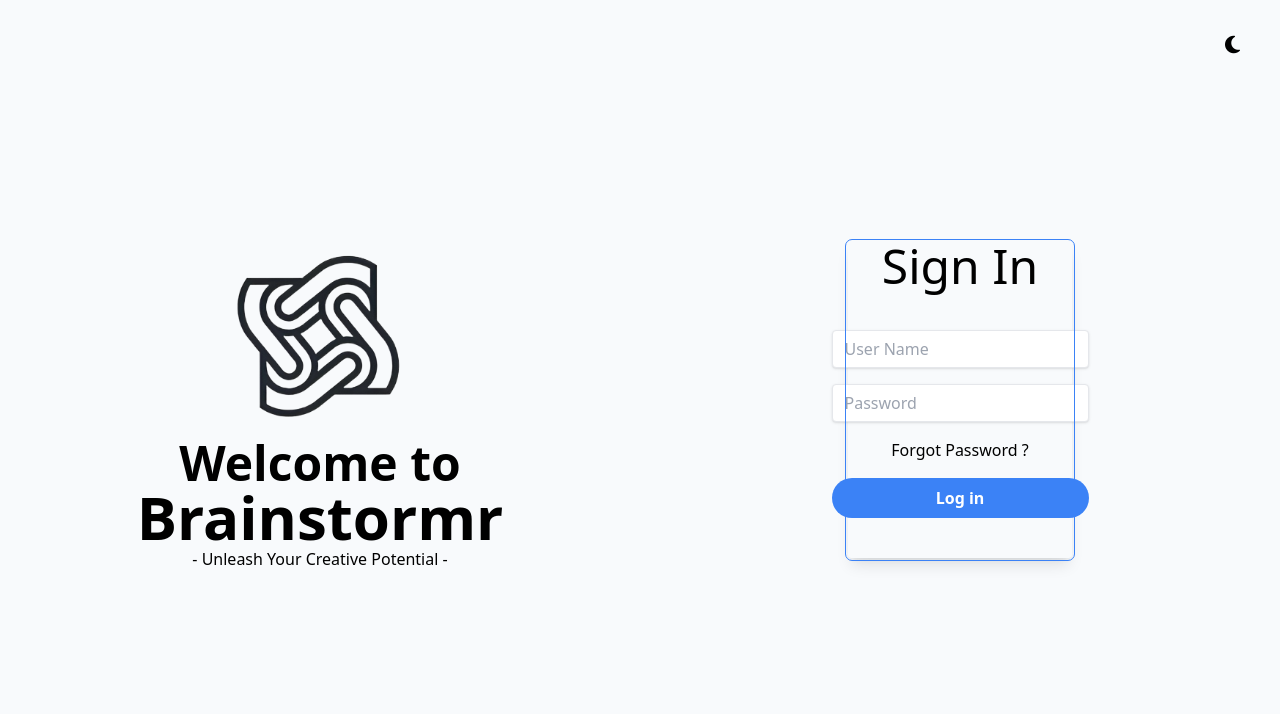
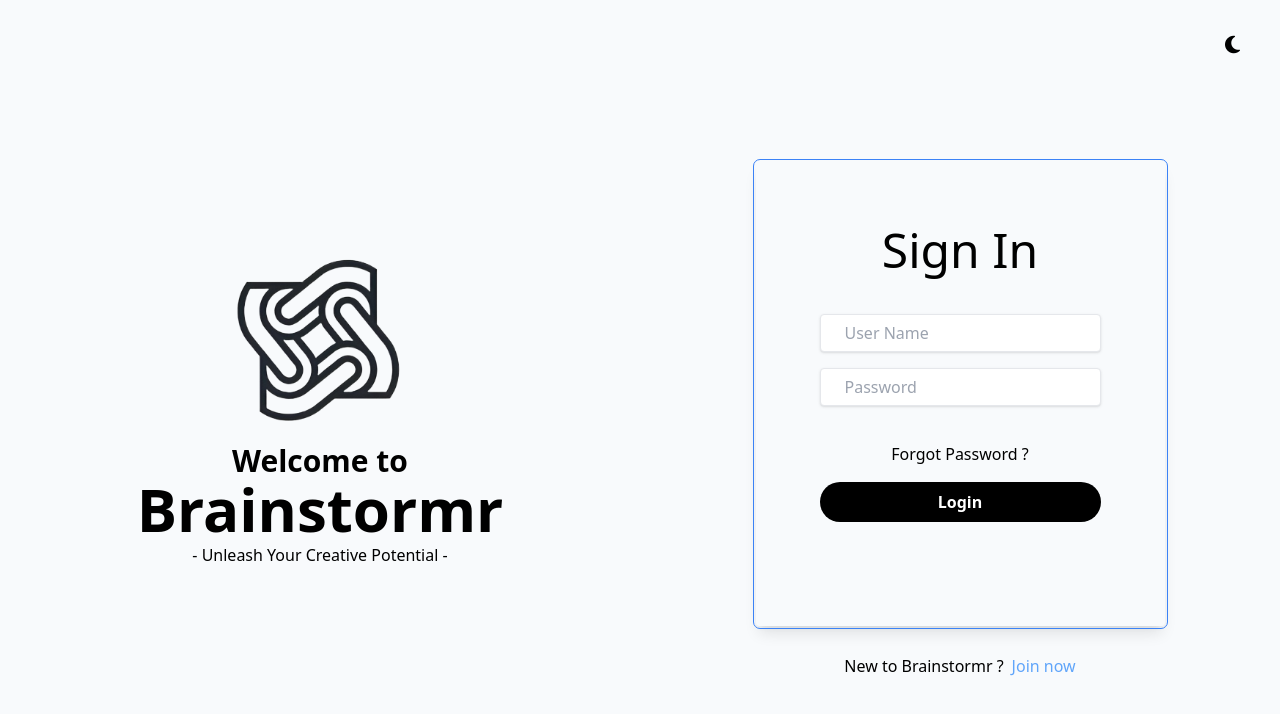
Before and after one commit to Faristp7/brainstormr.design, a website: page dist/index.html in a window 1280 px wide. Drawn offline with Linux system fonts and the light colour scheme.

Commit message:
login page completed

```diff
--- a/dist/index.html
+++ b/dist/index.html
@@ -19,31 +19,35 @@
         <i class="sun fa-solid fa-sun fa-lg dark:text-white"></i>
     </div>
     <div class="grid grid-cols-1 sm:grid-cols-2">
-        <div class="flex flex-col justify-center min-h-screen relative">
+        <div class="flex flex-col justify-center md:min-h-screen relative">
             <div class="text-center ">
                 <img class="invert-0 dark:invert object-cover" src="img/logo.png" alt="Logo">
-                <h1 class="text-5xl font-semibold  dark:text-white">Welcome to <br> <span
-                        class="font-bold text-6xl">Brainstormr</span></h1>
-                <h4 class="text-1xl dark:text-white">- Unleash Your Creative Potential -</h4>
+                <h1 class="sm:text-5xl md:text-3xl font-semibold  dark:text-white">Welcome to <br> <span
+                        class="font-bold sm:text-6xl text-4xl">Brainstormr</span></h1>
+                <h4 class="text-1xl dark:text-white mt-1">- Unleash Your Creative Potential -</h4>
             </div>
         </div>
-        <div class="flex flex-col justify-center ">
+        <div class="flex flex-col justify-center mt-16 md:mt-10">
             <div
-                class="sm::p-16 mx-52 outline text-center outline-offset-2 outline-1 outline-blue-500  rounded shadow-lg">
+                class="md:p-16  md:outline text-center outline-offset-2 outline-1 md:outline-blue-500  rounded md:shadow-lg mx-auto">
                 <h1 class="text-5xl font-medium dark:text-white">Sign In </h1>
                 <div class="flex justify-center">
                     <div class="flex-col flex gap-4 my-10">
                         <input type="text"
-                            class="shadow appearance-none border rounded py-2 px-3 text-gray-700 leading-tight focus: outline-none focus:shadow-outline"
+                            class="shadow appearance-none border rounded py-2 px-6 text-gray-700 leading-tight focus: outline-none focus:shadow-outline"
                             placeholder="User Name">
                         <input type="password"
-                            class="shadow appearance-none border rounded py-2 px-3 text-gray-700 leading-tight focus: outline-none focus:shadow-outline"
+                            class="shadow appearance-none border rounded py-2 px-6 text-gray-700 leading-tight focus: outline-none focus:shadow-outline"
                             placeholder="Password">
-                            <p class=" dark:text-white">Forgot Password ?</p>
-                        <button class="bg-blue-500 hover:bg-blue-700 text-white font-bold py-2 px-4 rounded-full">Log
-                            in</button>
+                        <p class="dark:text-white cursor-pointer mt-5">Forgot Password ?</p>
+                        <button
+                            class="bg-black dark:bg-blue-500 dark:hover:bg-blue-700 text-white font-bold py-2 px-4 rounded-full">Login</button>
                     </div>
                 </div>
+            </div>
+            <div class="dark:text-white sm:mt-7">
+                <p class="flex justify-center">New to Brainstormr ? <span class="text-blue-400 cursor-pointer ms-2">
+                        Join now</span></p>
             </div>
         </div>
     </div>
```
Also changed, not shown: dist/output.css.
